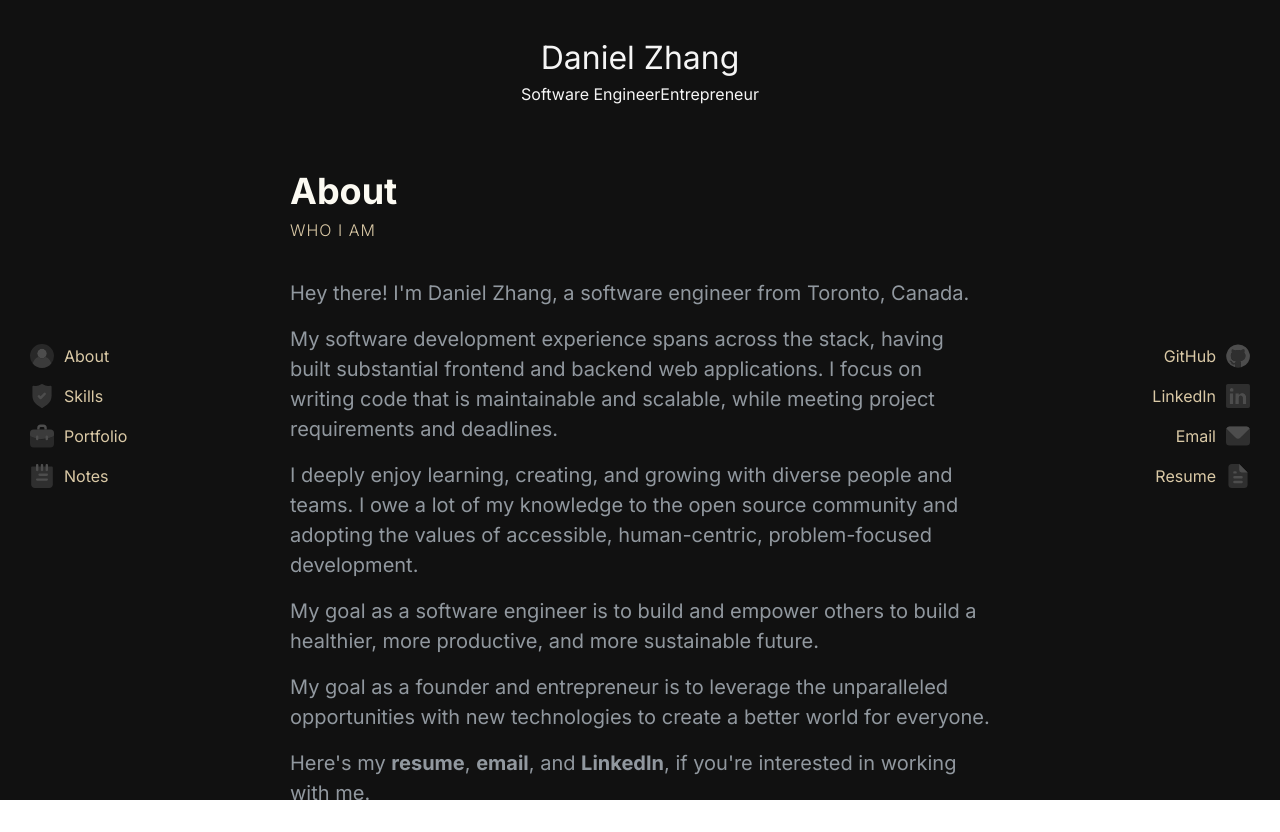
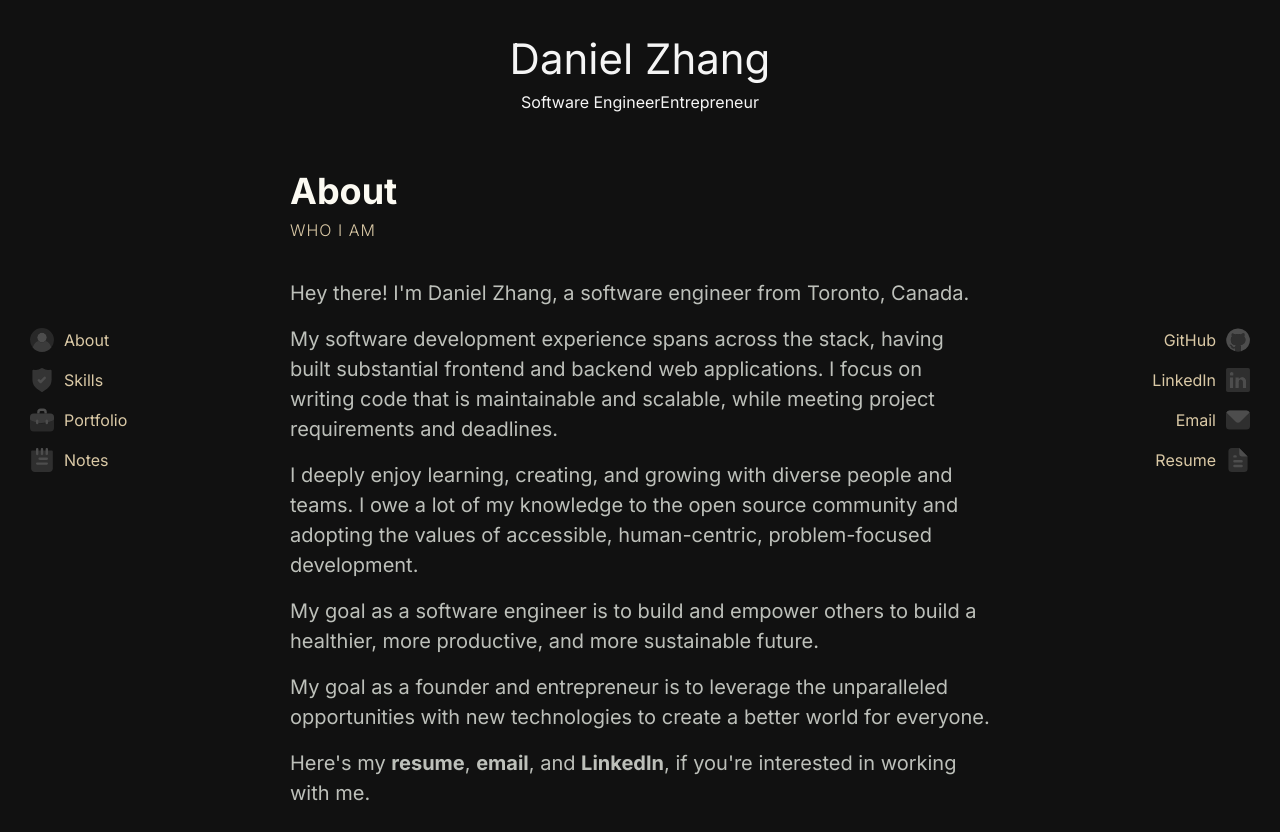
Before and after one commit to DanielHZhang/danielhzhang, a Next.js app: page /about in a window 1280 px wide. Before the commit the page ends 800 px from the top, so only its background shows below. Built offline with nearby package versions, Linux system fonts and the light colour scheme.

Commit message:
Fix body overflow and switch to using position fixed divs for links

```diff
--- a/src/components/layout/main.tsx
+++ b/src/components/layout/main.tsx
@@ -10,11 +10,8 @@ type Props = {
 export const MainLayout = ({children}: Props): JSX.Element => {
   return (
     <Grid templateColumns='20rem auto 20rem' templateRows='14rem auto' css={{height: '100vh'}}>
-      <GridItem column='1' row='1/-1' css={{marginLeft: '3rem'}}>
+      <div css={{position: 'fixed', left: 0, padding: '3rem', height: '100%'}}>
         <Stack spacing='1.6rem' flow='column' mainAxis='center' css={{height: '100%'}}>
-          {/* <LinkItem align='left' href='/' icon='user-circle'>
-            Index
-          </LinkItem> */}
           <LinkItem align='left' href='/about' icon='user-circle'>
             About
           </LinkItem>
@@ -28,18 +25,8 @@ export const MainLayout = ({children}: Props): JSX.Element => {
             Notes
           </LinkItem>
         </Stack>
-      </GridItem>
-      <GridItem column='2'>
-        <Flex flow='column' mainAxis='center' crossAxis='center' css={{height: '100%'}}>
-          {/* <div>Hey, I'm</div> */}
-          <div css={{fontSize: '3.2rem'}}>Daniel Zhang</div>
-          <Flex mainAxis='center' crossAxis='center'>
-            <div>Software Engineer</div>
-            <div>Entrepreneur</div>
-          </Flex>
-        </Flex>
-      </GridItem>
-      <GridItem column='3' row='1/-1' css={{marginRight: '3rem'}}>
+      </div>
+      <div css={{position: 'fixed', right: 0, padding: '3rem', height: '100%'}}>
         <Stack spacing='1.6rem' flow='column' mainAxis='center' css={{height: '100%'}}>
           <LinkItem align='right' href='/' icon='github'>
             GitHub
@@ -54,6 +41,15 @@ export const MainLayout = ({children}: Props): JSX.Element => {
             Resume
           </LinkItem>
         </Stack>
+      </div>
+      <GridItem column='2'>
+        <Flex flow='column' mainAxis='center' crossAxis='center' css={{height: '100%'}}>
+          <div css={{fontSize: '4.2rem'}}>Daniel Zhang</div>
+          <Flex mainAxis='center' crossAxis='center'>
+            <div>Software Engineer</div>
+            <div>Entrepreneur</div>
+          </Flex>
+        </Flex>
       </GridItem>
       {children && (
         <GridItem column='2' css={{padding: '2.4rem'}}>
--- /dev/null
+++ b/src/components/title/index.tsx
@@ -0,0 +1,10 @@
+import Head from 'next/head';
+type Props = {
+  description?: string;
+};
+
+export const Title = ({description}: Props): JSX.Element => (
+  <Head>
+    <title>Daniel Zhang{description ? ` | ${description}` : ''}</title>
+  </Head>
+);
--- a/src/pages/_app.tsx
+++ b/src/pages/_app.tsx
@@ -1,17 +1,15 @@
 import 'src/styles/normalize.css';
 import 'src/styles/global.css';
 import React, {Fragment} from 'react';
-import Head from 'next/head';
 import {AppProps} from 'next/app';
 import {Cursor} from 'src/components/cursor';
 import {GlobalCss} from 'src/components/global';
+import {Title} from 'src/components/title';
 
 export default function App({Component, pageProps}: AppProps): JSX.Element {
   return (
     <Fragment>
-      <Head>
-        <title>Daniel Zhang</title>
-      </Head>
+      <Title />
       <GlobalCss />
       <Component {...pageProps} />
       <Cursor />
--- a/src/pages/about.tsx
+++ b/src/pages/about.tsx
@@ -1,17 +1,15 @@
 /** @jsxImportSource @emotion/react */
-import {css} from '@emotion/react';
 import Link from 'next/link';
 import {Flex, Heading, Stack} from 'src/components/base';
 import {MainLayout} from 'src/components/layout/main';
+import {Title} from 'src/components/title';
 
 export default function AboutPage(): JSX.Element {
   return (
     <MainLayout>
+      <Title description='About' />
       <Flex flow='column' crossAxis='center'>
-        <Flex
-          flow='column'
-          css={{maxWidth: '70rem' /* maxHeight: '70vh', scrollbarWidth: 'none' */}}
-        >
+        <Flex flow='column' css={{maxWidth: '70rem'}}>
           <Flex flow='column' css={{marginBottom: '3.6rem'}}>
             <Heading css={{color: '#FCFAF2'}}>About</Heading>
             <h2
@@ -25,7 +23,11 @@ export default function AboutPage(): JSX.Element {
               WHO I AM
             </h2>
           </Flex>
-          <Stack flow='column' spacing='1.6rem' css={{color: '#91989F', fontSize: '2rem'}}>
+          <Stack
+            flow='column'
+            spacing='1.6rem'
+            css={{color: '#BDC0BA' /* '#91989F' */, fontSize: '2rem'}}
+          >
             <p>Hey there! I'm Daniel Zhang, a software engineer from Toronto, Canada.</p>
             <p>
               My software development experience spans across the stack, having built substantial
--- a/src/pages/skills.tsx
+++ b/src/pages/skills.tsx
@@ -9,10 +9,12 @@ import {
   SkillsRow,
   tools,
 } from 'src/components/skills/row';
+import {Title} from 'src/components/title';
 
 export default function SkillsPage(): JSX.Element {
   return (
     <MainLayout>
+      <Title description='Skills' />
       <Flex flow='column' crossAxis='center'>
         <Flex flow='column'>
           <Flex flow='column' css={{marginBottom: '3.6rem'}}>
--- a/src/styles/global.css
+++ b/src/styles/global.css
@@ -1,21 +1,15 @@
-@import url('https://fonts.googleapis.com/css2?family=Inter:wght@200;300;400;500;600;700;800&display=swap');
+@import url('https://fonts.googleapis.com/css2?family=Inter:wght@300;400;500;600;700&display=swap');
 
 :root {
   font-size: 62.5%;
 }
 
-html,
 body {
   height: 100%;
   width: 100%;
   color: #f5f5f5;
   font-size: 1.6rem;
   font-family: 'Inter';
-  overflow: hidden;
+  overflow: hidden auto;
+  background-color: #111111;
 }
-
-#__next {
-  overflow: auto;
-  background-color: #111111;
-  min-height: 100%;
-}
```
